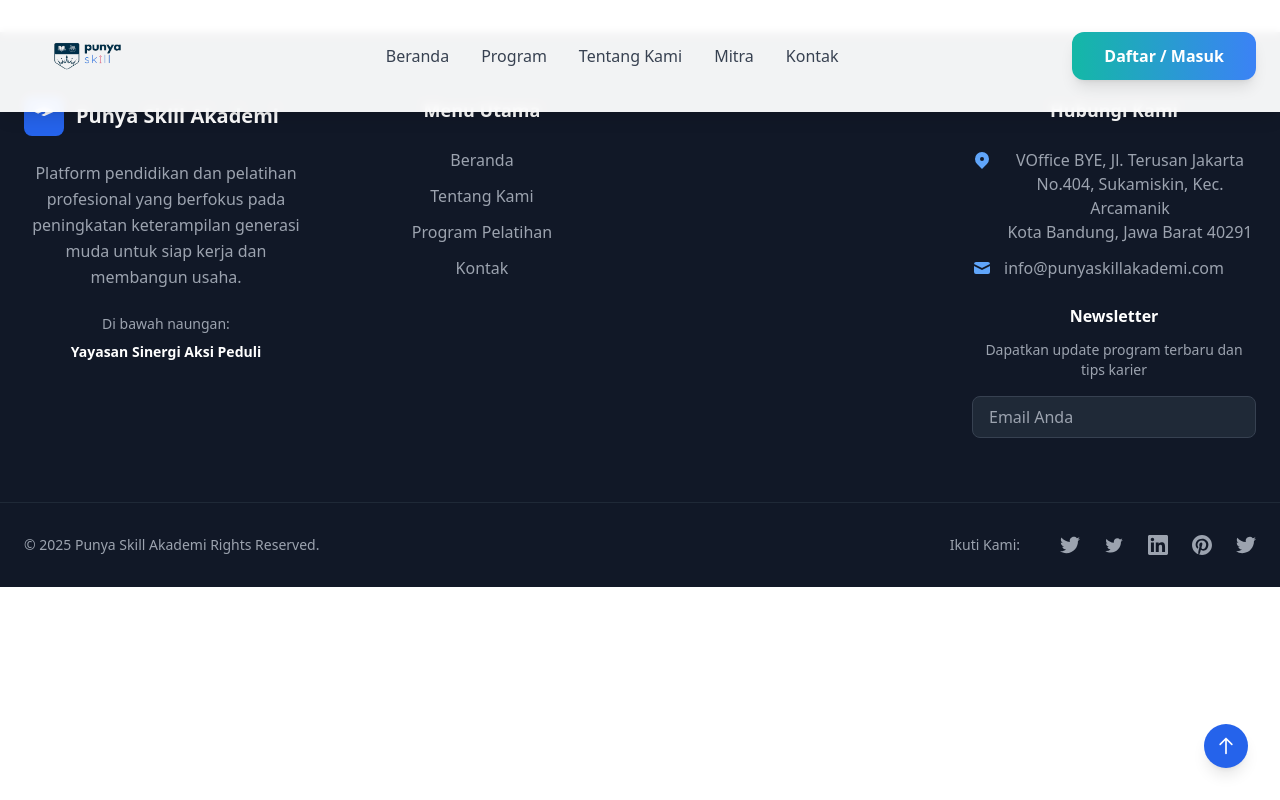
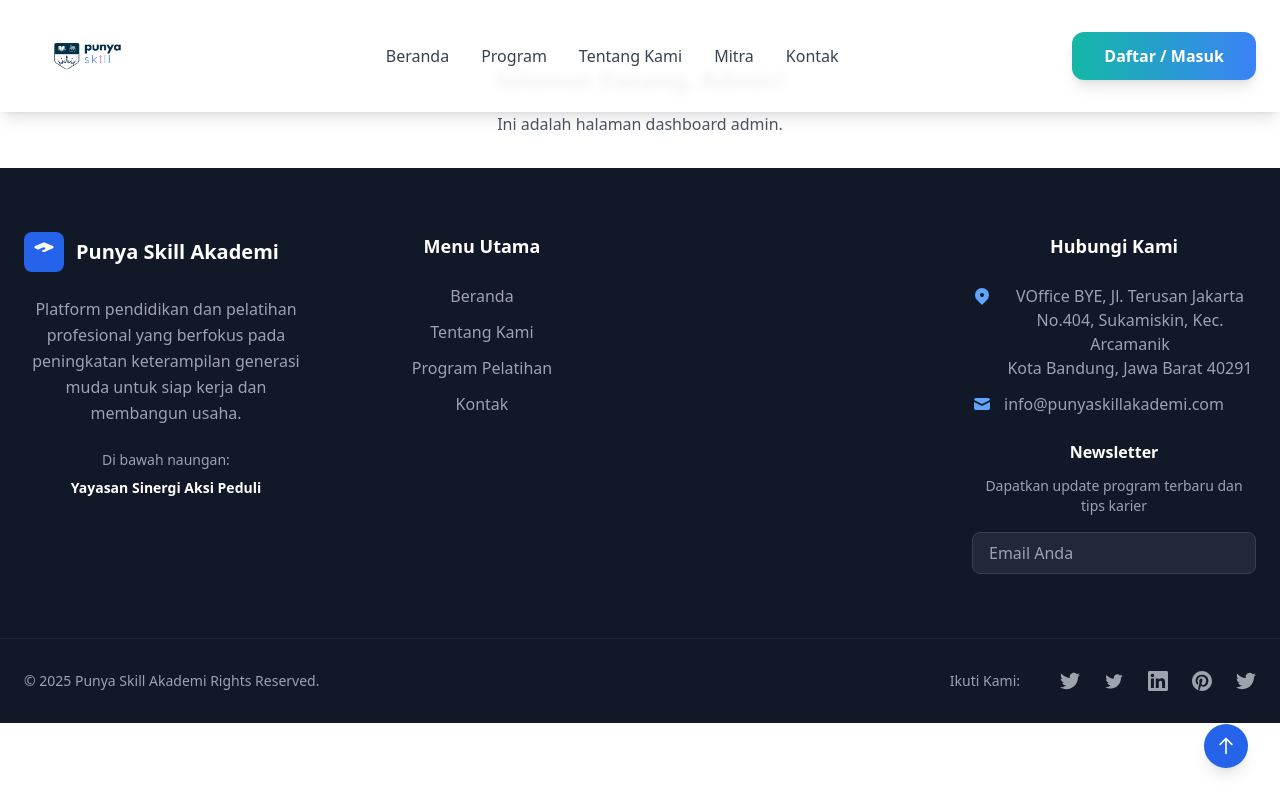
Before and after one commit to oktapianir/PSA-WEB, a React (Vite) app in the folder Client/: page /dashboard-admin in a window 1280 px wide. Built offline with nearby package versions, Linux system fonts and the light colour scheme.

Commit message:
add nes page and folder only for admin

```diff
--- a/Client/src/App.jsx
+++ b/Client/src/App.jsx
@@ -9,6 +9,7 @@ import Program from "./pages/Program";
 import DetailProgram from "./pages/Detail-program";
 import Mitra from "./pages/Mitra";
 import DashboardUser from "./pages/DashboardUser";
+import DashboardAdmin from "./pages/Admin/DashboardAdmin";
 import Footer from "./components/Footer";
 import Navbar from "./components/Navbar";
 import "./App.css";
@@ -28,6 +29,7 @@ function App() {
           <Route path="/detail-program" element={<DetailProgram />} />
           <Route path="/mitra" element={<Mitra />} />
           <Route path="/dashboard-user" element={<DashboardUser />} />
+          <Route path="/dashboard-admin" element={<DashboardAdmin />} />
         </Routes>
         <Footer/>
       </BrowserRouter>
--- /dev/null
+++ b/Client/src/pages/Admin/DashboardAdmin.jsx
@@ -0,0 +1,10 @@
+import React from "react";
+
+export default function DashboardAdmin() {
+  return (
+    <div className="p-8">
+      <h1 className="text-2xl font-bold text-black">Selamat Datang, Admin!</h1>
+      <p className="mt-4 text-gray-600">Ini adalah halaman dashboard admin.</p>
+    </div>
+  );
+}
```
